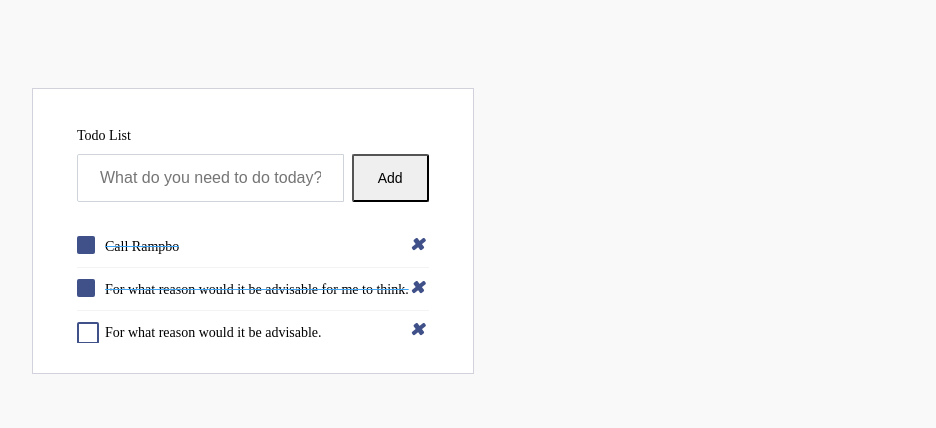
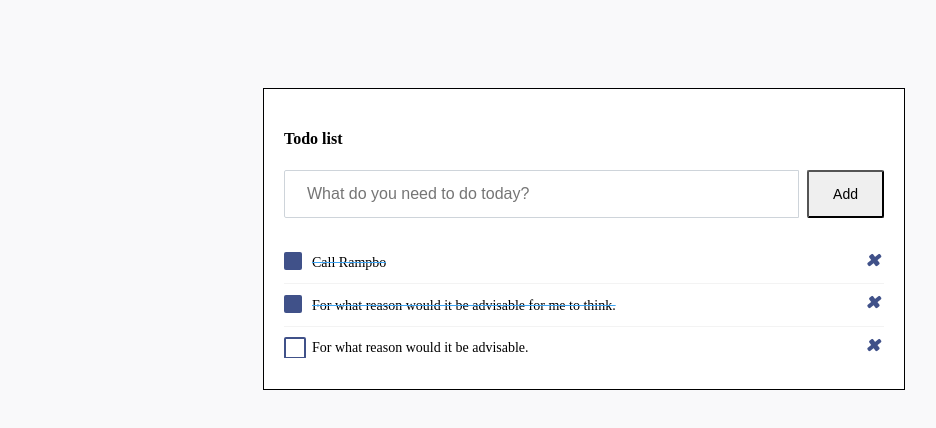
Before and after one commit to srhmendez/node-api, a plain HTML site: page toDo.html in a window 1280 px wide. Shown: the whole page, without its empty margins (56-992 px from the left). Drawn offline with Linux system fonts and the light colour scheme.

Commit message:
made changes to styling, commented out code

```diff
--- a/styles.css
+++ b/styles.css
@@ -1,5 +1,11 @@
 body {
-  background-color: #f9f9fa
+  background-color: #f9f9fa;
+}
+.card-body {
+  max-width: 600px;
+  margin: auto;
+  background: #fff;
+  border: 1px solid black;
 }
 
 .flex {
@@ -8,21 +14,24 @@ body {
   flex: 1 1 auto
 }
 
+.padding {
+  padding: 5rem;
+}
+
 @media (max-width:991.98px) {
+
   .padding {
-      padding: 1.5rem
+      padding: 1.5rem;
   }
 }
 
 @media (max-width:767.98px) {
+
   .padding {
-      padding: 1rem
+      padding: 0;
   }
 }
 
-.padding {
-  padding: 5rem
-}
 
 .card {
   box-shadow: none;
--- a/toDo.html
+++ b/toDo.html
@@ -16,9 +16,9 @@
     <main>
         <div class="page-content page-container" id="page-content">
             <div class="padding">
-                <div class="row container d-flex justify-content-center">
-                    <div class="col-md-12">
-                        <div class="card px-3">
+                <!-- <div class="row container d-flex justify-content-center"> -->
+                    <!-- <div class="col-md-12"> -->
+                        <!-- <div class="card px-3"> -->
                             <div class="card-body">
                                 <h4 class="card-title">Todo list</h4>
                                 <div class="add-items d-flex"> <input type="text" class="form-control todo-list-input"
@@ -50,9 +50,9 @@
                                         </li>
                                     </ul>
                                 </div>
-                            </div>
-                        </div>
-                    </div>
+                            <!-- </div> -->
+                        <!-- </div> -->
+                    <!-- </div> -->
                 </div>
             </div>
         </div>
```
